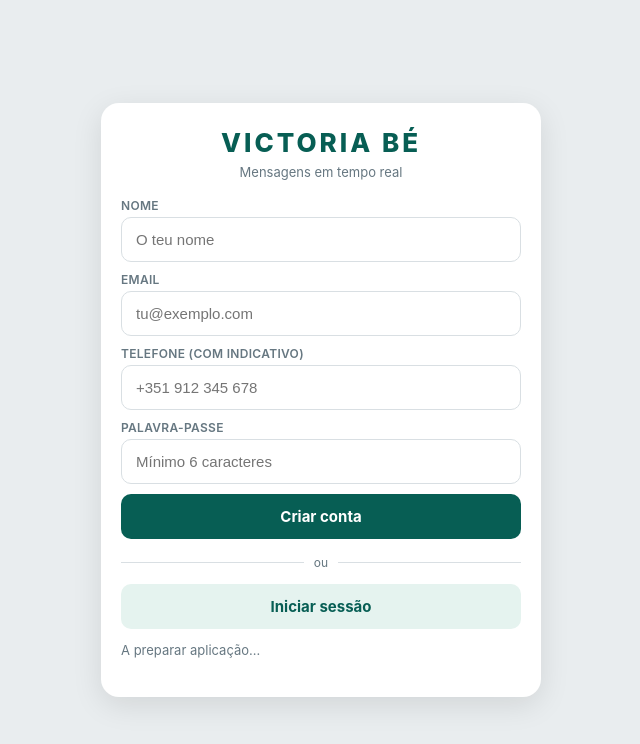
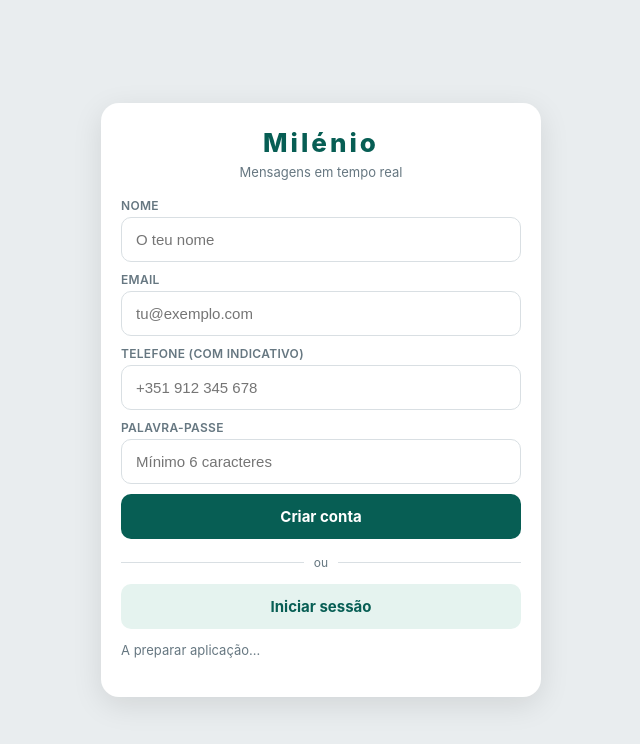
Before and after one commit to mapossemilenio6-bit/Victoria-B-, a plain HTML site: page index.html in a window 1280 px wide. Shown: the whole page, without its empty margins (319-959 px from the left). Drawn offline with Linux system fonts and the light colour scheme; no server answers.

Commit message:
Update index.html

```diff
--- a/index.html
+++ b/index.html
@@ -4,7 +4,7 @@
 <meta charset="UTF-8">
 <meta name="viewport" content="width=device-width, initial-scale=1.0, viewport-fit=cover">
 <meta name="theme-color" content="#075e54">
-<title>VICTORIA BÉ</title>
+<title>Milénio</title>
 <style>
     * { box-sizing: border-box; -webkit-tap-highlight-color: transparent; }
     :root {
@@ -520,7 +520,7 @@
 <div class="auth-wrap" id="authArea">
     <div class="auth-card">
         <div class="brand">
-            <h1>VICTORIA BÉ</h1>
+            <h1>Milénio</h1>
             <p>Mensagens em tempo real</p>
         </div>
 
```
